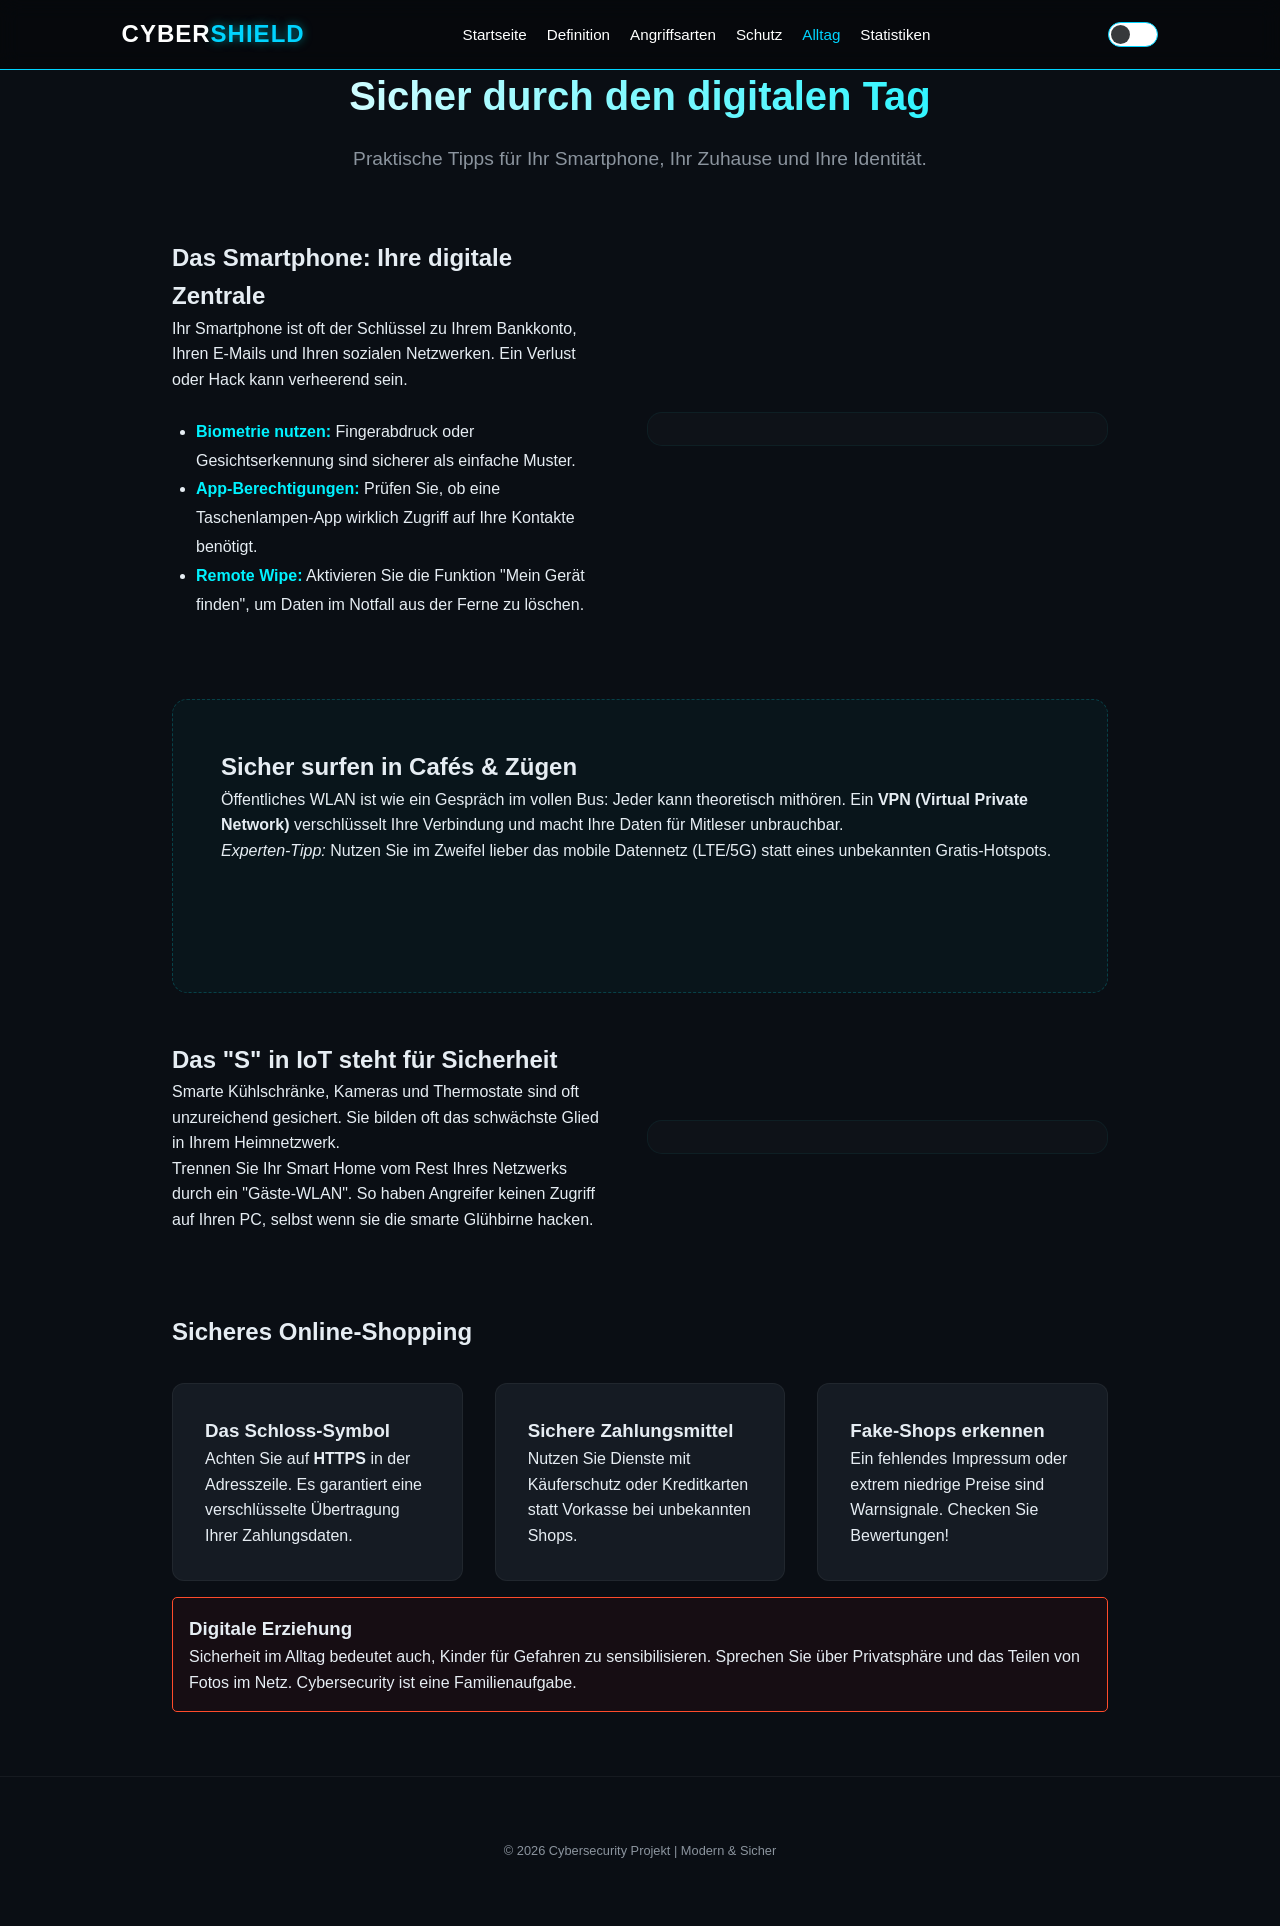
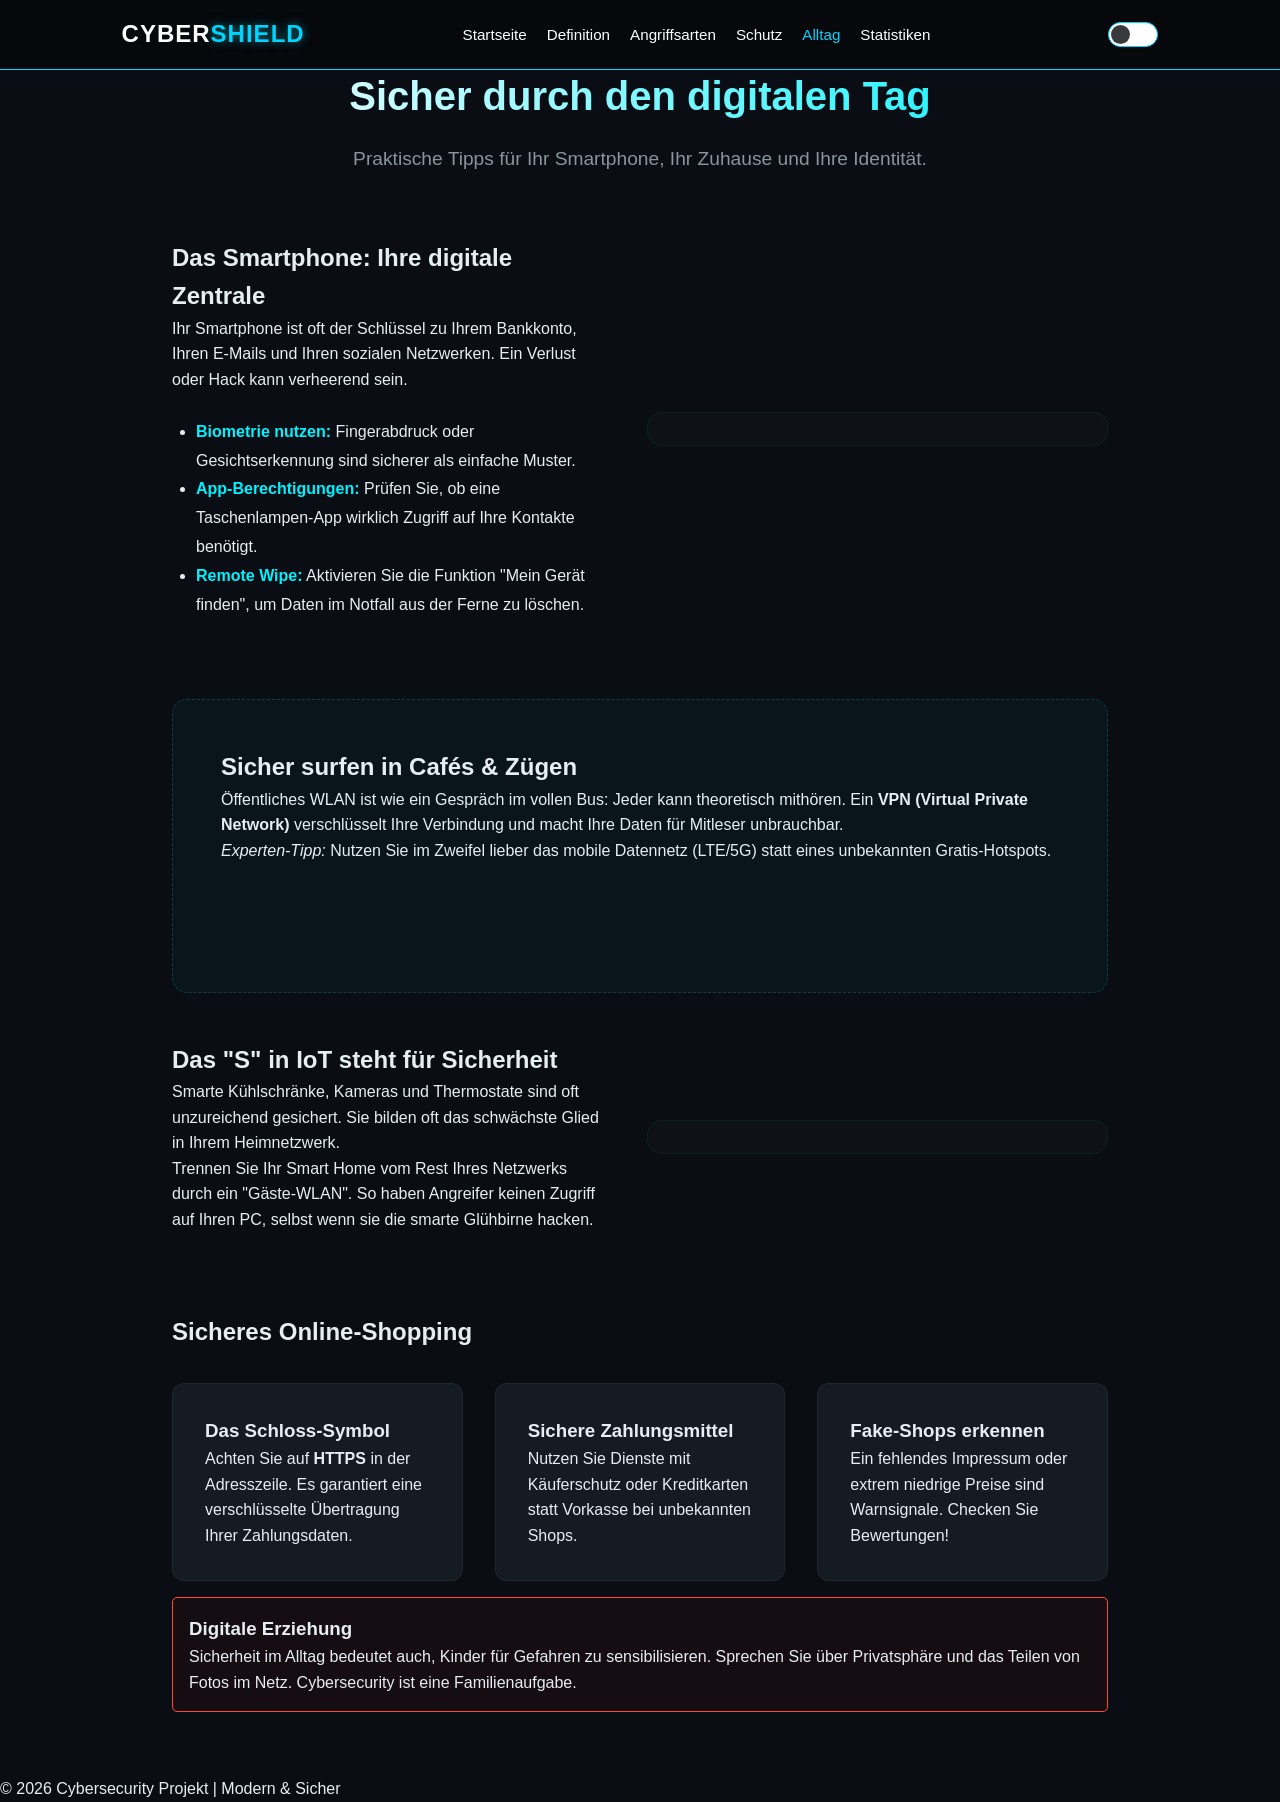

css gekürzt

--- a/stylesheet.css
+++ b/stylesheet.css
@@ -146,44 +146,41 @@ h1 {
     gap: 2rem;
     margin-top: 2rem;
 }
-
-.subtitle {
-    color: var(--text-dim);
-    font-size: 1.2rem;
-}
-
-/* 4. KARTEN-LAYOUTS (GRID) */
-.intro-grid, .grid-three, .stats-grid {
-    display: grid;
-    grid-template-columns: repeat(auto-fit, minmax(280px, 1fr));
-    gap: 2rem;
-    margin-top: 2rem;
-}
-
-.card, .feature-card, .stat-card, .attack-card, .tip-card {
+.concept-grid { grid-template-columns: repeat(auto-fit, minmax(250px, 1fr)); gap: 20px; }
+.faq-grid, .ai-split, .content-grid, .technical-details { display: grid; grid-template-columns: 1fr 1fr; gap: 2rem; }
+.content-grid, .technical-details { grid-template-columns: 2fr 1fr; gap: 40px; }
+.kritis-grid { display: grid; grid-template-columns: 1fr 1fr; gap: 15px; margin-top: 1.5rem; }
+.glossary-grid { display: grid; grid-template-columns: repeat(auto-fit, minmax(200px, 1fr)); gap: 20px; margin-top: 2rem; }
+ 
+/* === CARDS === */
+.card, .feature-card, .stat-card, .attack-card, .tip-card, .concept-card, .strategy-item, .kritis-item, .step-card {
     background-color: var(--card-bg);
     padding: 2rem;
     border-radius: 12px;
     border: 1px solid rgba(255, 255, 255, 0.05);
     transition: var(--transition);
 }
-
+ 
 .card:hover, .stat-card:hover, .attack-card:hover {
     transform: translateY(-5px);
     border-color: var(--accent-color);
     box-shadow: 0 10px 30px rgba(0, 242, 255, 0.1);
 }
-
-/* 5. STATISTIKEN & TABELLEN */
-.stat-number {
-    display: block;
-    font-size: 3rem;
-    font-weight: 800;
-    color: var(--accent-color);
-    margin-bottom: 0.5rem;
-}
-
-.modern-table {
+ 
+.concept-card { background: rgba(0, 242, 255, 0.05); border-left: 4px solid var(--accent-color); border-radius: 0 10px 10px 0; }
+.concept-card h4, .tech-column h3 { color: var(--accent-color); margin-bottom: 0.5rem; }
+.feature-card h3 { margin-bottom: 0.5rem; color: #fff; }
+ 
+.strategy-item { background: #161b22; border: 1px solid rgba(0, 242, 255, 0.2); border-radius: 15px; }
+.strategy-icon { font-size: 2.5rem; margin-bottom: 1rem; }
+ 
+.kritis-item { background: #161b22; border-left: 3px solid var(--accent-color); border-radius: 8px; }
+ 
+/* === STATS === */
+.stat-number { display: block; font-size: 3rem; font-weight: 800; color: var(--accent-color); margin-bottom: 0.5rem; }
+ 
+/* === TABLES === */
+.modern-table, .hacker-table {
     width: 100%;
     border-collapse: collapse;
     margin-top: 2rem;
@@ -191,77 +188,62 @@ h1 {
     border-radius: 12px;
     overflow: hidden;
 }
-
-.modern-table th, .modern-table td {
+ 
+.hacker-table { background: #0d1117; border-radius: 10px; }
+ 
+.modern-table th, .modern-table td, .hacker-table th, .hacker-table td {
     padding: 1rem;
     text-align: left;
     border-bottom: 1px solid rgba(255, 255, 255, 0.05);
 }
-
-.modern-table th {
-    background-color: rgba(0, 242, 255, 0.1);
-    color: var(--accent-color);
-}
-
-/* 6. SPEZIELLE ELEMENTE */
+ 
+.modern-table th { background-color: rgba(0, 242, 255, 0.1); color: var(--accent-color); }
+.hacker-table th { background-color: var(--accent-color); color: var(--bg-color); }
+.modern-table tr:hover, .hacker-table tr:hover { background: rgba(255, 255, 255, 0.03); transition: var(--transition); }
+.table-section { margin: 4rem 0; }
+ 
+/* === BUTTONS === */
 .btn-primary {
     display: inline-block;
-    padding: 1rem 2rem;
+    padding: 0.8rem 2rem;
     background-color: var(--accent-color);
-    color: var(--bg-color);
+    color: var(--bg-color) !important;
     text-decoration: none;
     font-weight: 700;
     border-radius: 50px;
     margin-top: 1.5rem;
     transition: var(--transition);
+    border: 2px solid var(--accent-color);
 }
-
-.btn-primary:hover {
-    box-shadow: 0 0 20px var(--accent-color);
-    transform: scale(1.05);
+ 
+.btn-secondary {
+    display: inline-block;
+    padding: 0.8rem 2rem;
+    background-color: transparent;
+    color: var(--accent-color) !important;
+    text-decoration: none;
+    font-weight: 700;
+    border-radius: 50px;
+    border: 2px solid var(--accent-color);
+    margin-left: 1rem;
+    transition: var(--transition);
 }
-
-.attack-card {
-    display: flex;
-    align-items: flex-start;
-    margin-bottom: 1.5rem;
-}
-
-.attack-icon {
-    font-size: 2.5rem;
-    margin-right: 1.5rem;
-}
-
-.warning-box {
-    background: linear-gradient(45deg, rgba(255, 0, 0, 0.1), rgba(0, 242, 255, 0.05));
-    border-left: 4px solid #ff4b2b;
-    padding: 2rem;
-    margin-top: 3rem;
-    border-radius: 0 12px 12px 0;
-}
-
-footer {
-    text-align: center;
-    padding: 4rem 2rem;
-    color: var(--text-dim);
-    font-size: 0.8rem;
-    border-top: 1px solid rgba(255, 255, 255, 0.05);
-}
-
-/* Responsive Design */
-@media (max-width: 768px) {
-    nav {
-        flex-direction: column;
-    }
-    nav ul {
-        margin-top: 1rem;
-    }
-    nav ul li {
-        margin: 0 0.5rem;
-    }
-    h1 {
-        font-size: 1.8rem;
-    }
+ 
+.btn-primary:hover { background-color: transparent; color: var(--accent-color) !important; box-shadow: 0 0 20px var(--accent-color); }
+.btn-secondary:hover { background-color: var(--accent-color); color: var(--bg-color) !important; box-shadow: 0 0 20px var(--accent-color); }
+ 
+.cyber-button {
+    display: inline-block;
+    margin-top: 1.5rem;
+    padding: 12px 30px;
+    background: transparent;
+    color: var(--accent-color);
+    border: 1px solid var(--accent-color);
+    text-decoration: none;
+    text-transform: uppercase;
+    letter-spacing: 2px;
+    font-weight: bold;
+    transition: all 0.3s ease;
 }
 /* Ergänzungen für mehr Content */
 .section-title {
